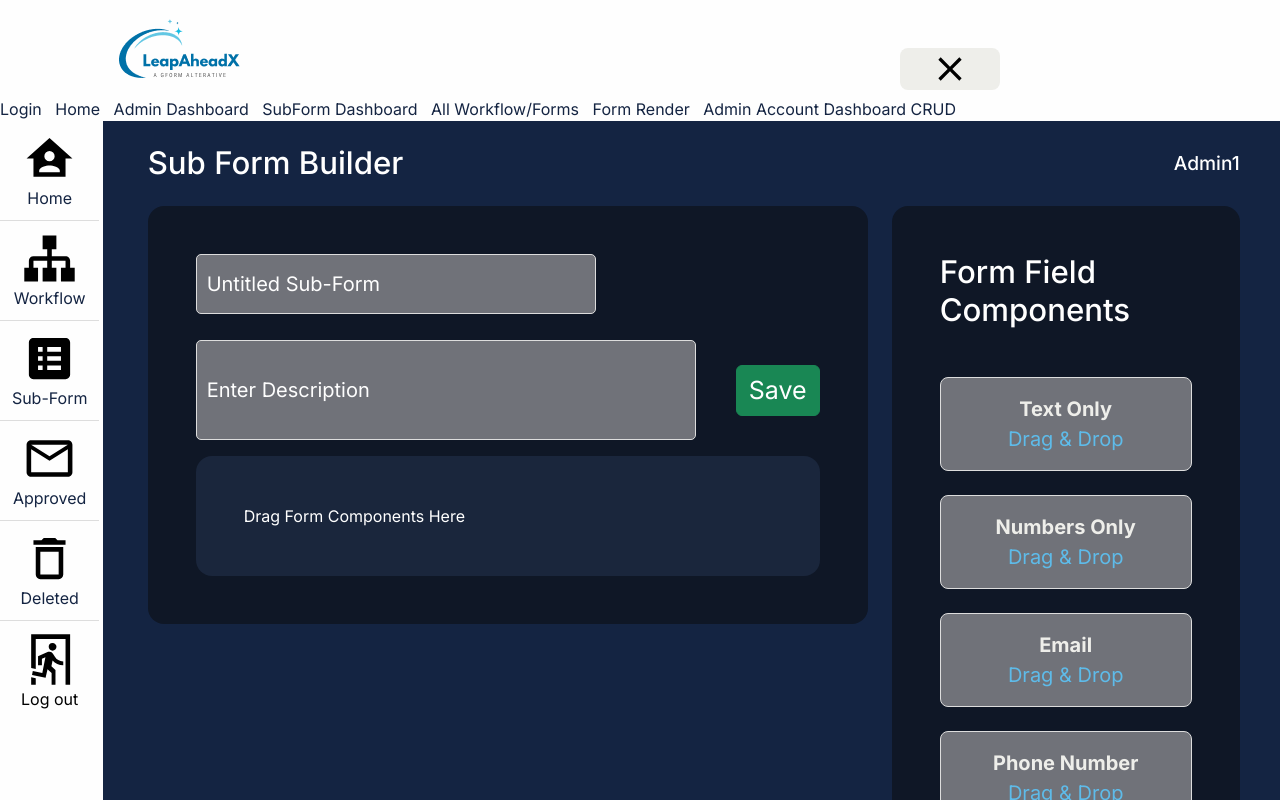
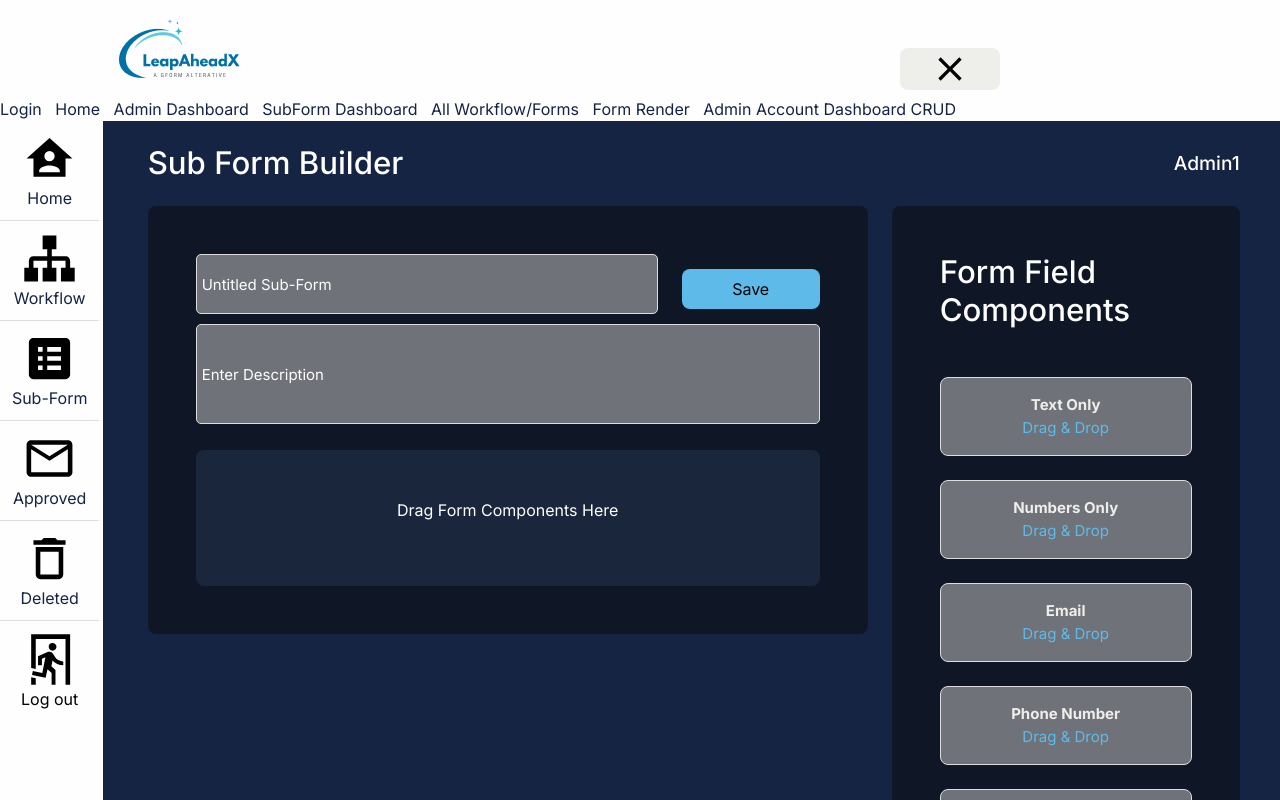
Before and after one commit to xavierkoo/leapaheadx, a Vue app: page /subFormBuilder in a window 1280 px wide. Shown: the top 800 px of the page. Built offline with nearby package versions, Linux system fonts and the light colour scheme.

Commit message:
feat: add form component styling to subformbuilder

```diff
--- a/src/assets/style/global.scss
+++ b/src/assets/style/global.scss
@@ -127,12 +127,13 @@ img {
 }
 
 .form-field-box {
-    padding: 10px;
+    width: 100%;
+    padding: 5px;
     margin-bottom: 10px;
     border: 1px solid #ddd;
     background-color: $darkAccent;
     color: $lightShade;
-    font-size: 20px;
+    font-size: 15px;
     border-radius: 5px;
 }
 
@@ -214,6 +215,19 @@ img {
     }
 }
 
+.red-button {
+    width: 100%;
+    padding-top: 8px;
+    padding-bottom: 8px;
+    background-color: $dangerRed;
+    border-radius: $radiusSmall;
+    border: 0px;
+    color: $offWhite;
+    &:hover {
+        background-color: $mainBrand;
+    }
+}
+
 .dark-button {
     width: 100%;
     padding-top: 8px;
@@ -228,7 +242,6 @@ img {
         color: $lightShade;
     }
 }
-
 
 .light-button {
     width: 100%;
@@ -253,10 +266,6 @@ img {
     &:hover {
         background-color: $mainBrand;
     }
-}
-
-.save-btn {
-    color: $darkShade;
 }
 
 .btn-bg-secondary {
--- a/src/views/SubFormBuilder.vue
+++ b/src/views/SubFormBuilder.vue
@@ -1,5 +1,5 @@
 <template>
-    <div class="container p-4 text-white" style="background-color: #142442">
+    <div class="container p-4" style="background-color: #142442">
         <div class="header-container">
             <h4 class="dashboard-title">Sub Form Builder</h4>
             <h5 class="login-name">Admin1</h5>
@@ -7,46 +7,46 @@
         </div>
         <div class="row">
             <div id="left-palette" class="col-md-8">
-                <div class="rounded-4 p-5 mt-4" style="background-color: #0f1726">
+                <div class="rounded-3 p-5 mt-4" style="background-color: #0f1726">
                     <div class="row align-items-center">
-                        <div class="col-md-9 col-lg-8">
+                        <div class="col-9">
                             <input
                                 v-model="subFormName"
                                 class="form-field-box"
                                 placeholder="Untitled Sub-Form"
-                                style="height: 60px; width: 400px;"
+                                style="height: 60px"
                             />
                         </div>
-                        <div class="col-md-9 col-lg-8">
-                            <input
-                                v-model="formDesc"
-                                class="form-field-box my-3"
-                                placeholder="Enter Description"
-                                style="height: 100px; width: 500px;"
-                            />
-                        </div>
-                        <div class="col-md-3 col-lg-2">
-                        </div>
-                        <div class="col-md-3 col-lg-2 text-end">
+                        <div class="col-3 text-end">
                             <router-link to="/subFormDashboard">
-                                <button class="btn btn-success w-100"  style="font-size: 25px;" @click="$event => savingSubForm()">
+                                <button class="blue-button" @click="$event => savingSubForm()">
                                     Save
                                 </button>
                             </router-link>
                         </div>
                     </div>
+                    <div class="row">
+                        <div class="col">
+                            <input
+                                v-model="formDesc"
+                                class="form-field-box"
+                                placeholder="Enter Description"
+                                style="height: 100px"
+                            />
+                        </div>
+                    </div>
                     <div
-                        class="rounded-4 p-5 form-container"
+                        class="rounded-3 p-5 mt-3 form-container"
                         style="background-color: #1A263C;"
                         @drop="dropHandler"
                         @dragover="dragOverHandler"
                     >
-                        Drag Form Components Here
+                        <p v-if="show" class="text-center drag-here" >Drag Form Components Here</p>
                     </div>
                 </div>
             </div>
             <div id="right-palette" class="col-md-4">
-                <div class="rounded-4 p-5 mt-4" style="background-color: #0f1726; position: sticky; top: 20px;">
+                <div class="rounded-3 p-5 mt-4" style="background-color: #0f1726; position: sticky; top: 20px;">
                     <h4 class="mb-5">Form Field Components</h4>
                     <div class="form-field-container" style="height: 660px; overflow-y: scroll;">
                         <div
@@ -71,6 +71,7 @@
 import axios from 'axios';
 import { ref } from 'vue';
 
+const show = ref(true)
 const subFormName = ref('')
 const allFormFieldTypes = ref([
     'Text Only',
@@ -101,6 +102,7 @@ const dragStartHandler = (event, fieldType) => {
 // Allows form components to be dropped into left-palette with styling and editable properties
 const dropHandler = (event) => {
     event.preventDefault()
+    show.value = false
     const fieldType = event.dataTransfer.getData('text/plain', event.target.id)
     const component = createFormFieldComponent(fieldType)
 
@@ -109,26 +111,32 @@ const dropHandler = (event) => {
     formComponent.classList.add('my-5')
     formComponent.setAttribute('draggable', true)
     formComponent.innerHTML = `
-        <label class="mb-2"><strong>${component.label}</strong></label>
-        <input class="form-control" type="text" placeholder="Question" name="question"/>
+        <label class="mb-2 text-dark"><strong>${component.label}</strong></label>
+        <input class="form-control" type="text" placeholder="Question" name="question" style="height: 50px;"/>
         ${['Drop-Down Menu', 'Check Box', 'Radio Button'].includes(fieldType)
             ? `
-            <div class="additional-inputs-container">
+            <div class="additional-inputs-container row">
                 <div class="additional-input">
                 </div>
             </div>
-            <button class="btn btn-primary add-input-btn mt-2" type="button">Add Option</button>
-            <button class="btn btn-danger remove-input-btn mt-2" type="button">Remove Option</button>
+            <div class="row">
+                <div class="col-6">
+                    <button class="blue-button add-input-btn mt-2" type="button" style="color: white">Add</button>
+                </div>
+                <div class="col-6">
+                    <button class="red-button remove-input-btn mt-2" type="button">Remove</button>
+                </div>
+            </div>
             `
             : ''
         }
         <div class="form-check mt-2">
             <input class="form-check-input" type="checkbox" id="required-checkbox" required name="required">
-            <label class="form-check-label" for="required-checkbox">
+            <label class="form-check-label text-dark" for="required-checkbox">
                 Required
             </label>
         </div>
-        <div class="btn-container d-flex justify-content-end"><button class="btn btn-danger btn-sm mt-2" type="button">Remove</button></div>
+        <div class="btn-container d-flex justify-content-end"><button class="mt-2 text-danger" type="button">Delete</button></div>
     `;
 
     // Selects the remove button element inside a form component
@@ -159,9 +167,10 @@ const dropHandler = (event) => {
             const additionalInputsContainer = formComponent.querySelector('.additional-inputs-container');
             const newAdditionalInput = document.createElement('div');
             newAdditionalInput.classList.add('additional-input');
+            newAdditionalInput.classList.add('col-6');
             newAdditionalInput.dataset.index = optionIndex - 1;
             newAdditionalInput.innerHTML = `
-                <label class="mt-2" for="option-${optionIndex}">Option ${optionIndex}:</label>
+                <label class="mt-2 text-dark" for="option-${optionIndex}">Option ${optionIndex}:</label>
                 <input class="form-control" type="text" id="option-${optionIndex}" name="option"/>
             `;
             additionalInputsContainer.appendChild(newAdditionalInput);
@@ -179,7 +188,7 @@ const dropHandler = (event) => {
     }
 
     formComponent.style.cssText =
-        'border-radius: 5px; padding: 10px; margin-top: 25px; margin-bottom: 25px; background-color: #598BAF;';
+        'border-radius: 5px; padding: 10px; margin-top: 25px; margin-bottom: 25px; background-color: #EEEEEA;';
 
     if (
         event.target.classList.contains('form-component') || // already a form component
@@ -188,7 +197,8 @@ const dropHandler = (event) => {
         event.target.closest('.add-input-btn') || // an add option button
         event.target.closest('.remove-input-btn') || // a remove option button
         event.target.closest('label') || // a label element
-        event.target.classList.contains('form-check') // a form check element
+        event.target.classList.contains('form-check') || // a form check element
+        event.target.closest('.drag-here') // drag here text in <p> </p>
     ) {
         // Cancel the drop event and prevent the form component from being added to the target element
         event.dataTransfer.dropEffect = 'none';
```
